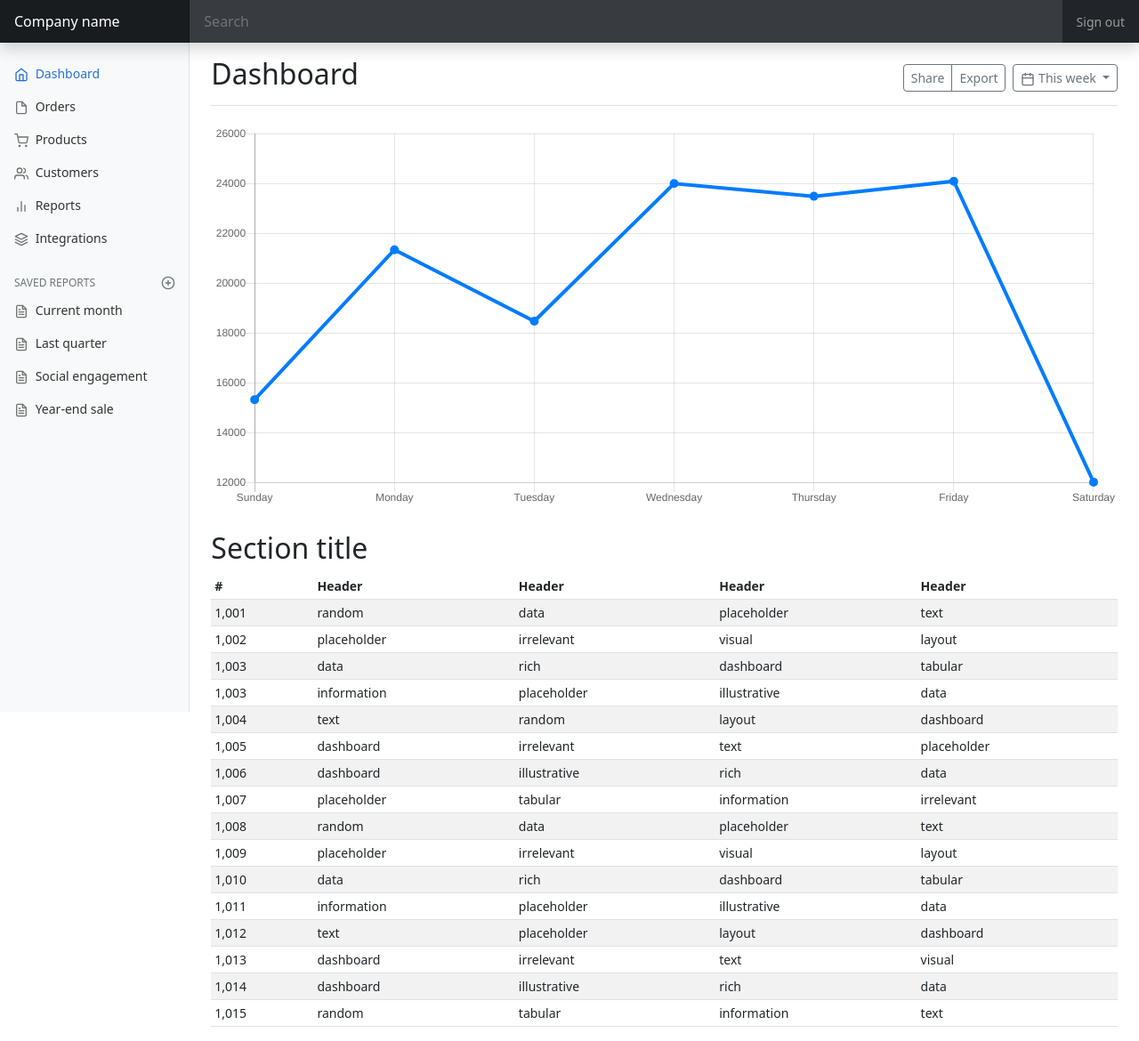
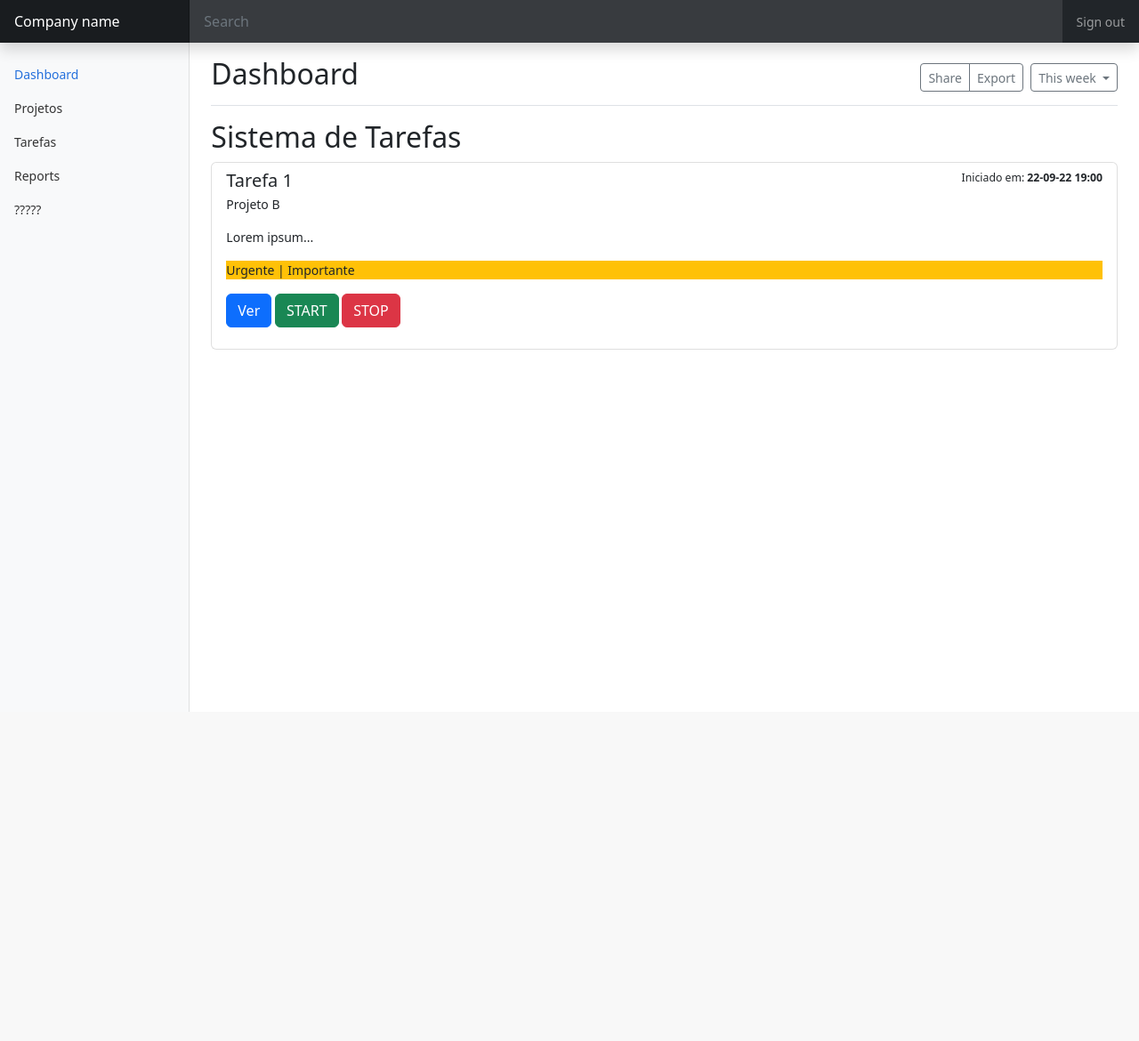
Before and after one commit to attiquetecnologia/TASKS, a Flask app: page / in a window 1280 px wide. Shown: the whole page at 89% size. After the commit the page ends 800 px from the top, so only its background shows below. Run offline with Flask 2, Linux system fonts and the light colour scheme; parts of the project's set-up code (start-up, migrations or seed data) failed here and were passed over; some libraries are stand-ins or nearby versions.

Commit message:
lista projectos, fali

```diff
--- a/src/app.py
+++ b/src/app.py
@@ -37,6 +37,8 @@ def create_app(test_config=None):
         return render_template("index.html")
 
     # blueprint
+    from projetos import view
+    app.register_blueprint(view.bp)
 
     return app
 
--- a/src/templates/index.html
+++ b/src/templates/index.html
@@ -15,135 +15,19 @@
       </div>
     </div>
 
-    <canvas class="my-4 w-100" id="myChart" width="900" height="380"></canvas>
+    <h2>Sistema de Tarefas</h2>
+    <div class="list-group">
+      <div class="list-group-item list-group-item-action ative">
+        <div class="d-flex w-100 justify-content-between">
+          <h5 class="mb-1">Tarefa 1</h5>
+          <small>Iniciado em: <strong>22-09-22 19:00</strong></small>
+        </div>
+        <p>Projeto B</p>
+        <p>Lorem ipsum...</p>
+        <p class="bg-warning">Urgente | Importante</p>
+        <p><a class="btn btn-primary" href="#">Ver</a> <a href="#" class="btn btn-success">START</a> <a href="#" class="btn btn-danger">STOP</a> </p>
+      </div>
+    </div>
 
-    <h2>Section title</h2>
-    <div class="table-responsive">
-      <table class="table table-striped table-sm">
-        <thead>
-          <tr>
-            <th scope="col">#</th>
-            <th scope="col">Header</th>
-            <th scope="col">Header</th>
-            <th scope="col">Header</th>
-            <th scope="col">Header</th>
-          </tr>
-        </thead>
-        <tbody>
-          <tr>
-            <td>1,001</td>
-            <td>random</td>
-            <td>data</td>
-            <td>placeholder</td>
-            <td>text</td>
-          </tr>
-          <tr>
-            <td>1,002</td>
-            <td>placeholder</td>
-            <td>irrelevant</td>
-            <td>visual</td>
-            <td>layout</td>
-          </tr>
-          <tr>
-            <td>1,003</td>
-            <td>data</td>
-            <td>rich</td>
-            <td>dashboard</td>
-            <td>tabular</td>
-          </tr>
-          <tr>
-            <td>1,003</td>
-            <td>information</td>
-            <td>placeholder</td>
-            <td>illustrative</td>
-            <td>data</td>
-          </tr>
-          <tr>
-            <td>1,004</td>
-            <td>text</td>
-            <td>random</td>
-            <td>layout</td>
-            <td>dashboard</td>
-          </tr>
-          <tr>
-            <td>1,005</td>
-            <td>dashboard</td>
-            <td>irrelevant</td>
-            <td>text</td>
-            <td>placeholder</td>
-          </tr>
-          <tr>
-            <td>1,006</td>
-            <td>dashboard</td>
-            <td>illustrative</td>
-            <td>rich</td>
-            <td>data</td>
-          </tr>
-          <tr>
-            <td>1,007</td>
-            <td>placeholder</td>
-            <td>tabular</td>
-            <td>information</td>
-            <td>irrelevant</td>
-          </tr>
-          <tr>
-            <td>1,008</td>
-            <td>random</td>
-            <td>data</td>
-            <td>placeholder</td>
-            <td>text</td>
-          </tr>
-          <tr>
-            <td>1,009</td>
-            <td>placeholder</td>
-            <td>irrelevant</td>
-            <td>visual</td>
-            <td>layout</td>
-          </tr>
-          <tr>
-            <td>1,010</td>
-            <td>data</td>
-            <td>rich</td>
-            <td>dashboard</td>
-            <td>tabular</td>
-          </tr>
-          <tr>
-            <td>1,011</td>
-            <td>information</td>
-            <td>placeholder</td>
-            <td>illustrative</td>
-            <td>data</td>
-          </tr>
-          <tr>
-            <td>1,012</td>
-            <td>text</td>
-            <td>placeholder</td>
-            <td>layout</td>
-            <td>dashboard</td>
-          </tr>
-          <tr>
-            <td>1,013</td>
-            <td>dashboard</td>
-            <td>irrelevant</td>
-            <td>text</td>
-            <td>visual</td>
-          </tr>
-          <tr>
-            <td>1,014</td>
-            <td>dashboard</td>
-            <td>illustrative</td>
-            <td>rich</td>
-            <td>data</td>
-          </tr>
-          <tr>
-            <td>1,015</td>
-            <td>random</td>
-            <td>tabular</td>
-            <td>information</td>
-            <td>text</td>
-          </tr>
-        </tbody>
-      </table>
-    </div>
   </main>
   {% endblock %}
--- a/src/templates/layout.html
+++ b/src/templates/layout.html
@@ -11,7 +11,8 @@
     <link rel="canonical" href="https://getbootstrap.com/docs/5.2/examples/dashboard/">
 
 
-<link href="{{ url_for('static', filename='bootstrap/5.2.1/dist/css/bootstrap.min.css') }}" rel="stylesheet">
+
+    <link href="{{ url_for('static', filename='bootstrap/5.2.1/dist/css/bootstrap.min.css') }}" rel="stylesheet">
 
     <style>
       .bd-placeholder-img {
@@ -102,7 +103,6 @@
 
     <script src="{{ url_for('static', filename='bootstrap/5.2.1/dist/js/bootstrap.bundle.min.js') }}"></script>
 
-    <script src="https://cdn.jsdelivr.net/npm/feather-icons@4.28.0/dist/feather.min.js" integrity="sha384-uO3SXW5IuS1ZpFPKugNNWqTZRRglnUJK6UAZ/gxOX80nxEkN9NcGZTftn6RzhGWE" crossorigin="anonymous"></script><script src="https://cdn.jsdelivr.net/npm/chart.js@2.9.4/dist/Chart.min.js" integrity="sha384-zNy6FEbO50N+Cg5wap8IKA4M/ZnLJgzc6w2NqACZaK0u0FXfOWRRJOnQtpZun8ha" crossorigin="anonymous"></script>
-    <script src="{{ url_for('static', filename='dashboard.js') }}"></script>
+    <script src="https://cdn.jsdelivr.net/npm/feather-icons@4.28.0/dist/feather.min.js" integrity="sha384-uO3SXW5IuS1ZpFPKugNNWqTZRRglnUJK6UAZ/gxOX80nxEkN9NcGZTftn6RzhGWE" crossorigin="anonymous"></script>
   </body>
 </html>
--- a/src/templates/sidebar.html
+++ b/src/templates/sidebar.html
@@ -2,7 +2,7 @@
     <div class="position-sticky pt-3 sidebar-sticky">
       <ul class="nav flex-column">
         <li class="nav-item">
-          <a class="nav-link active" aria-current="page" href="#">
+          <a class="nav-link active" aria-current="page" href="{{ url_for("index")}}">
             <span data-feather="home" class="align-text-bottom"></span>
             Dashboard
           </a>
@@ -10,19 +10,13 @@
         <li class="nav-item">
           <a class="nav-link" href="#">
             <span data-feather="file" class="align-text-bottom"></span>
-            Orders
+            Projetos
           </a>
         </li>
         <li class="nav-item">
           <a class="nav-link" href="#">
             <span data-feather="shopping-cart" class="align-text-bottom"></span>
-            Products
-          </a>
-        </li>
-        <li class="nav-item">
-          <a class="nav-link" href="#">
-            <span data-feather="users" class="align-text-bottom"></span>
-            Customers
+            Tarefas
           </a>
         </li>
         <li class="nav-item">
@@ -34,40 +28,7 @@
         <li class="nav-item">
           <a class="nav-link" href="#">
             <span data-feather="layers" class="align-text-bottom"></span>
-            Integrations
-          </a>
-        </li>
-      </ul>
-
-      <h6 class="sidebar-heading d-flex justify-content-between align-items-center px-3 mt-4 mb-1 text-muted text-uppercase">
-        <span>Saved reports</span>
-        <a class="link-secondary" href="#" aria-label="Add a new report">
-          <span data-feather="plus-circle" class="align-text-bottom"></span>
-        </a>
-      </h6>
-      <ul class="nav flex-column mb-2">
-        <li class="nav-item">
-          <a class="nav-link" href="#">
-            <span data-feather="file-text" class="align-text-bottom"></span>
-            Current month
-          </a>
-        </li>
-        <li class="nav-item">
-          <a class="nav-link" href="#">
-            <span data-feather="file-text" class="align-text-bottom"></span>
-            Last quarter
-          </a>
-        </li>
-        <li class="nav-item">
-          <a class="nav-link" href="#">
-            <span data-feather="file-text" class="align-text-bottom"></span>
-            Social engagement
-          </a>
-        </li>
-        <li class="nav-item">
-          <a class="nav-link" href="#">
-            <span data-feather="file-text" class="align-text-bottom"></span>
-            Year-end sale
+            ?????
           </a>
         </li>
       </ul>
--- a/time.txt
+++ b/time.txt
@@ -5,4 +5,5 @@
 23:25 14/09/2022	23:51 14/09/2022	Planejamento
 09:29 15/09/2022	09:55 15/09/2022	Planejamento
 14:39 20/09/2022	15:05 20/09/2022	Programando models ok
-08:12 22/09/2022
+08:12 22/09/2022	09:49 22/09/2022	Views templates
+14:39 22/09/2022	15:15 22/09/2022	Views templates
```
Also changed, not shown: src/projetos/view.py (+11 -0 lines), src/templates/lista.html (+14 -0 lines).
